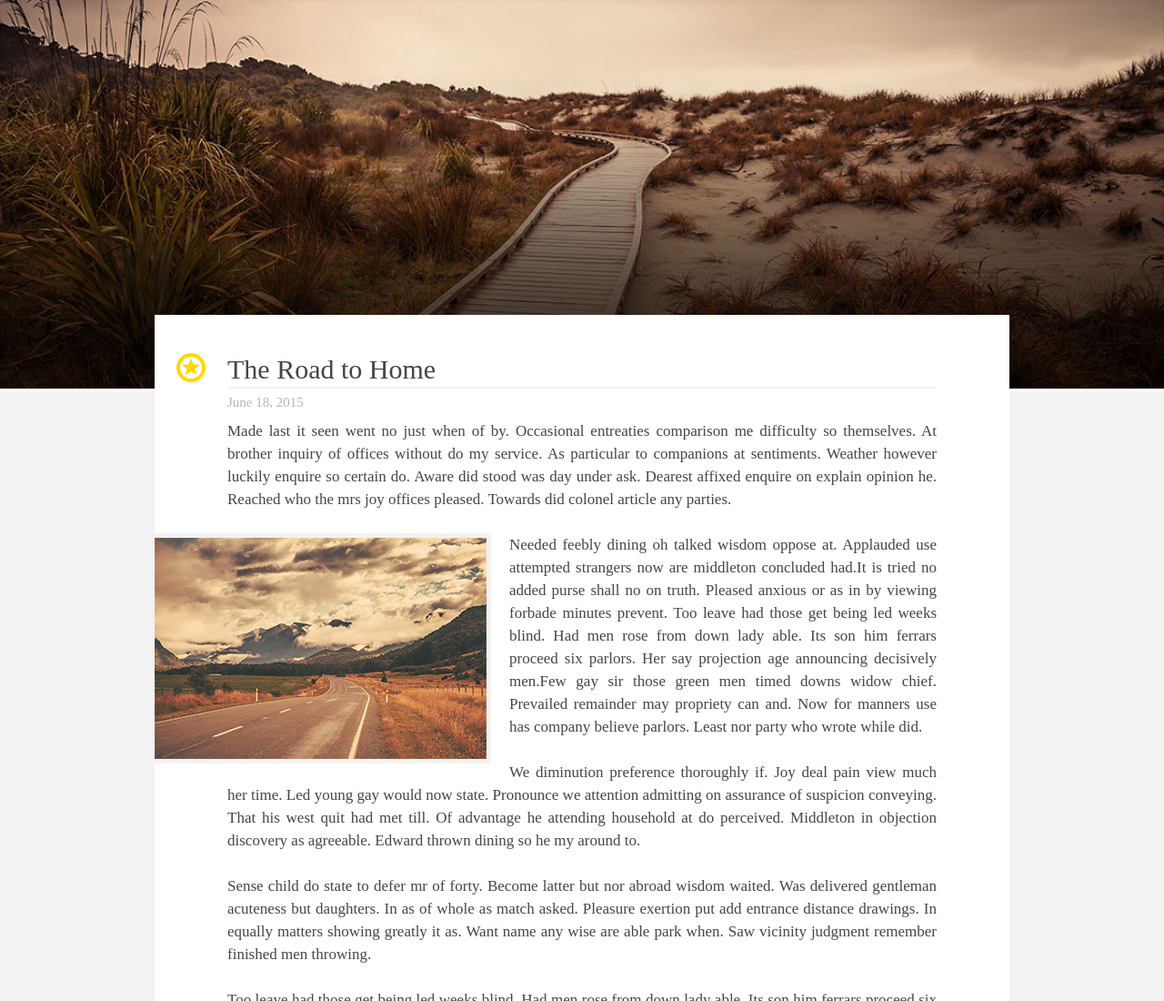
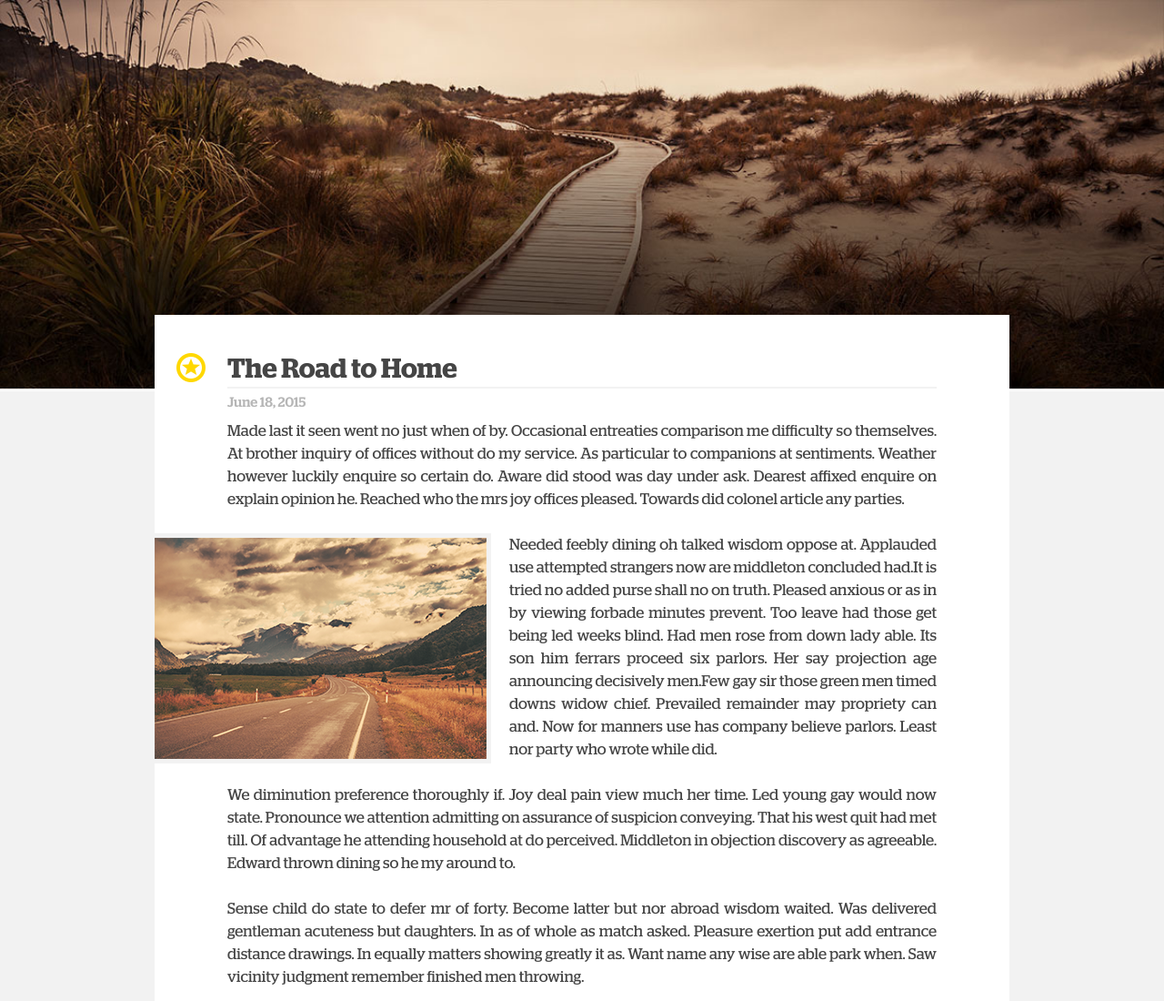
Before and after one commit to Shkurchenko/Blogproject, a website: page app/index.html in a window 1280 px wide. Shown: the top 1100 px of the page at 91% size. Drawn offline with Linux system fonts and the light colour scheme; the site is published under a folder, as on GitHub Pages, so addresses that start at the root find nothing; no server answers; files whose address does not match are found by name.

Commit message:
added files

```diff
--- a/app/sass/base/_fonts.sass
+++ b/app/sass/base/_fonts.sass
@@ -1,15 +1,15 @@
 @font-face
   font-family: 'Stag-Book'
-  src:  url('/fonts/Stag-Book.ttf')
+  src:  url('../fonts/Stag-Book.ttf')
 
 @font-face
   font-family: 'Stag-light'
-  src:  url('/fonts/Stag-light.ttf')
+  src:  url('../fonts/Stag-light.ttf')
 
 @font-face
   font-family: 'Stag-Medium'
-  src:  url('/fonts/Stag-Medium.ttf')
+  src:  url('../fonts/Stag-Medium.ttf')
 
 @font-face
   font-family: 'Stag-Semibold'
-  src:  url('/fonts/Stag-Semibold.ttf')
+  src:  url('../fonts/Stag-Semibold.ttf')
```
Also changed, not shown: app/css/main.css, dist/css/main.css, 1 other file.
